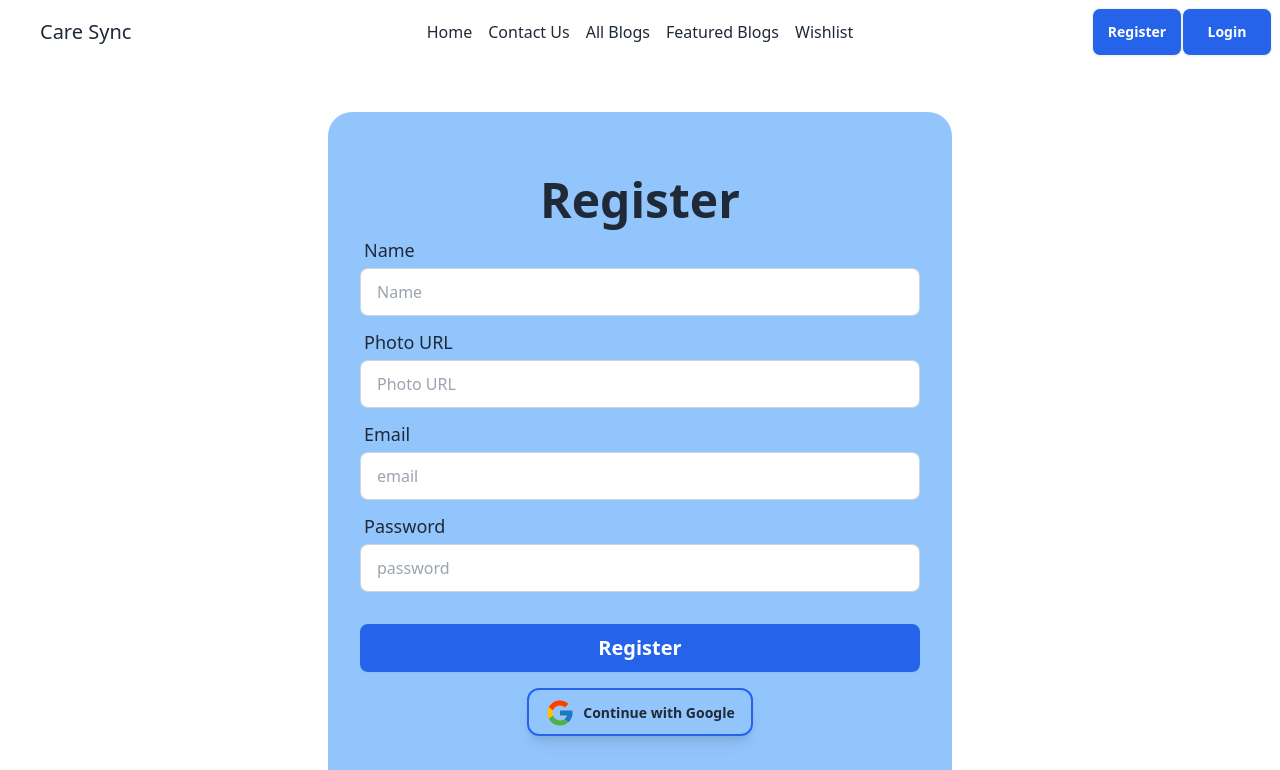
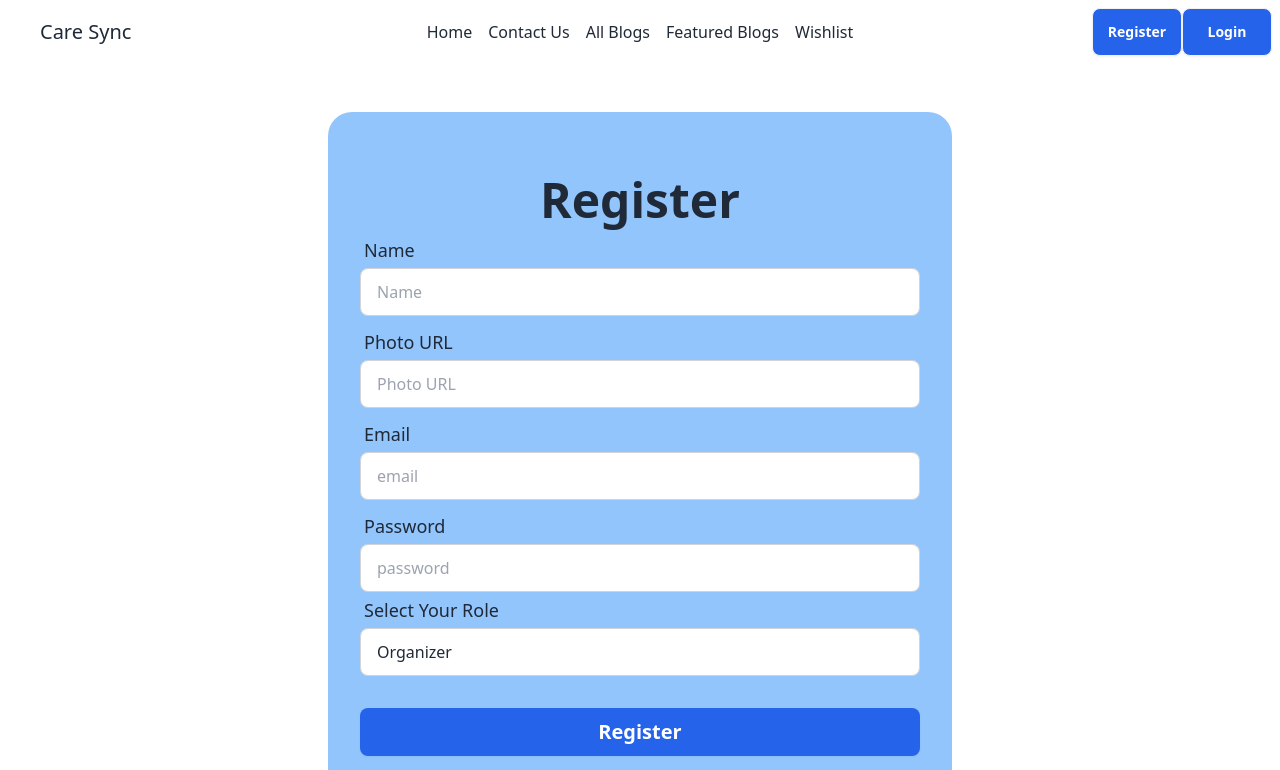
Before and after one commit to AdnanSakib04/medical-camp-client-side, a React (Vite) app: page /register in a window 1280 px wide. Shown: the top 770 px of the page. Built offline with nearby package versions, Linux system fonts and the light colour scheme; no server answers; some icons are missing.

Commit message:
volunteer toast updated

```diff
--- a/src/pages/Home/Volunteer.jsx
+++ b/src/pages/Home/Volunteer.jsx
@@ -5,7 +5,7 @@ const Volunteer = () => {
     const handleNewsletter = e => {
         e.preventDefault();
 
-        toast.success('Thank you for contacting us.');
+        toast.success('Thank you for participating.');
 
     }
     return (
--- a/src/pages/Register/Register.jsx
+++ b/src/pages/Register/Register.jsx
@@ -20,7 +20,8 @@ const Register = () => {
         const photo = form.get('photo');
         const email = form.get('email');
         const password = form.get('password');
-        // console.log(name, photo, email, password);
+        const role = form.get('role');
+        console.log(name, photo, email, password, role);
 
 
 
@@ -81,13 +82,13 @@ const Register = () => {
                             <label className="label">
                                 <span className="label-text font-medium text-[18px] ">Name</span>
                             </label>
-                        <input type="text"  name="name" placeholder="Name" className="input input-bordered  " required/>
+                            <input type="text" name="name" placeholder="Name" className="input input-bordered  " required />
                         </div>
                         <div className="form-control">
                             <label className="label">
                                 <span className="label-text font-medium text-[18px] ">Photo URL</span>
                             </label>
-                        <input type="text"  name="photo" placeholder="Photo URL" className="input input-bordered  " required/>
+                            <input type="text" name="photo" placeholder="Photo URL" className="input input-bordered  " required />
                         </div>
                         <div className="form-control">
                             <label className="label">
@@ -100,6 +101,17 @@ const Register = () => {
                                 <span className="label-text font-medium text-[18px] ">Password</span>
                             </label>
                             <input type="password" name="password" placeholder="password" className="input input-bordered  " required />
+
+                            <div className="form-control">
+                                <label className="label">
+                                    <span className="label-text font-medium text-[18px]">Select Your Role</span>
+                                </label>
+                                <select name="role" className="input input-bordered" required>
+                                    <option value="organizer">Organizer</option>
+                                    <option value="healthcareProfessional">Healthcare Professional</option>
+                                    <option value="participant">Participant</option>
+                                </select>
+                            </div>
 
                         </div>
                         <div className="form-control mt-6">
```
Lines whose indentation alone changed are shown as unchanged.
